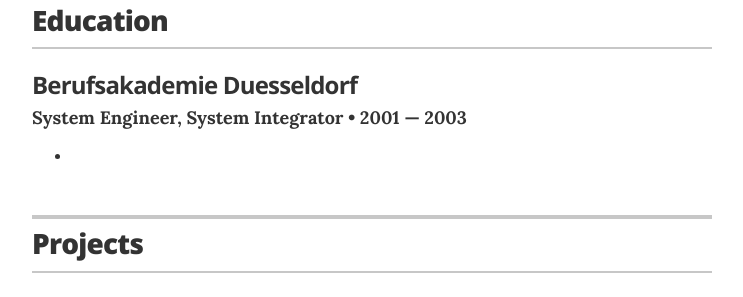
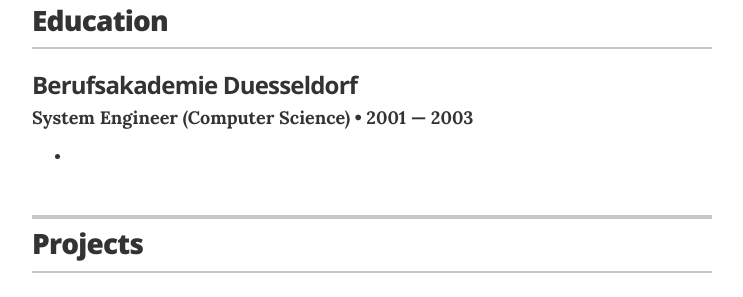
Before and after one commit to lostops/lostops.github.io, a Jekyll site: the page built from index.html, in a window 1280 px wide and 900 px high, scrolled down 1390 px. Shown: the part 154-451 px from the top of the window, without its empty margins (268-1011 px from the left). Built offline with Jekyll 4.4.1, drawn with Linux system fonts in a browser that asks for light colours.

Commit message:
Update education.yml

```diff
--- a/_data/education.yml
+++ b/_data/education.yml
@@ -1,6 +1,5 @@
 # Degree
-- degree: System Engineer, System Integrator
-  pricipal studies: Computer Science
+- degree: System Engineer (Computer Science)
   uni: Berufsakademie Duesseldorf
   year: 2001 &mdash; 2003
   awards:
```
